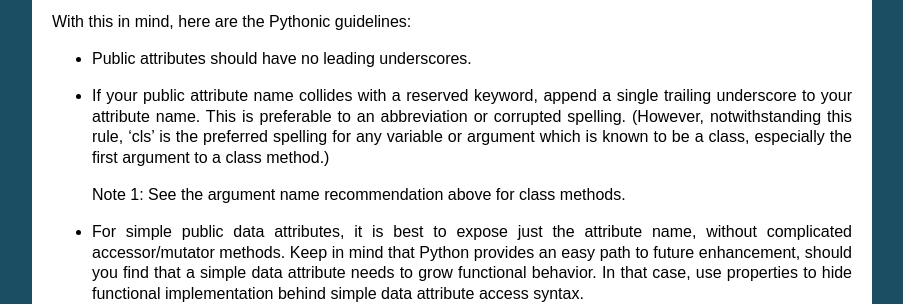
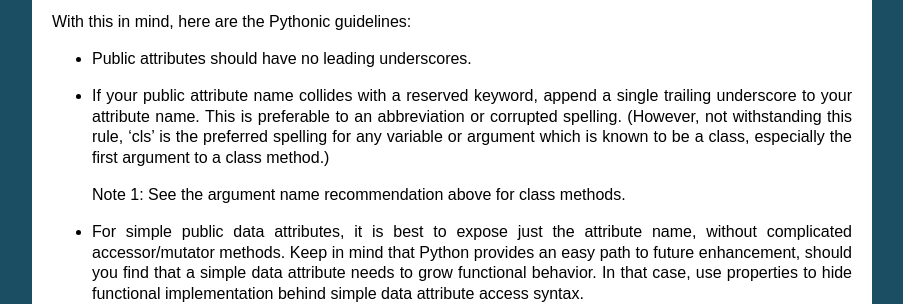
Before and after one commit to kushaldas/pym, a Sphinx documentation site: the page built from docs/pep8.rst, in a window 1280 px wide and 900 px high, scrolled down 11104 px. Shown: the part 173-477 px from the top of the window, without its empty margins (198-1101 px from the left). Built offline with Sphinx 7.4.7, drawn with Linux system fonts in a browser that asks for light colours; formulas are drawn with MathJax 3; some of the changed text lies outside the part shown.

Commit message:
Typo fixes

```diff
--- a/docs/pep8.rst
+++ b/docs/pep8.rst
@@ -708,7 +708,7 @@ With this in mind, here are the Pythonic guidelines:
 - If your public attribute name collides with a reserved keyword,
   append a single trailing underscore to your attribute name.  This is
   preferable to an abbreviation or corrupted spelling.  (However,
-  notwithstanding this rule, 'cls' is the preferred spelling for any
+  not withstanding this rule, 'cls' is the preferred spelling for any
   variable or argument which is known to be a class, especially the
   first argument to a class method.)
 
```
Also changed, not shown: other parts of docs/pep8.rst (+1 -1 lines).
